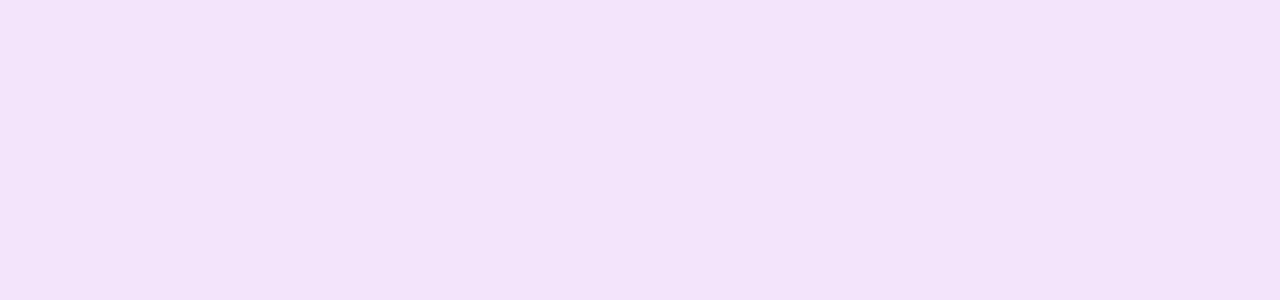
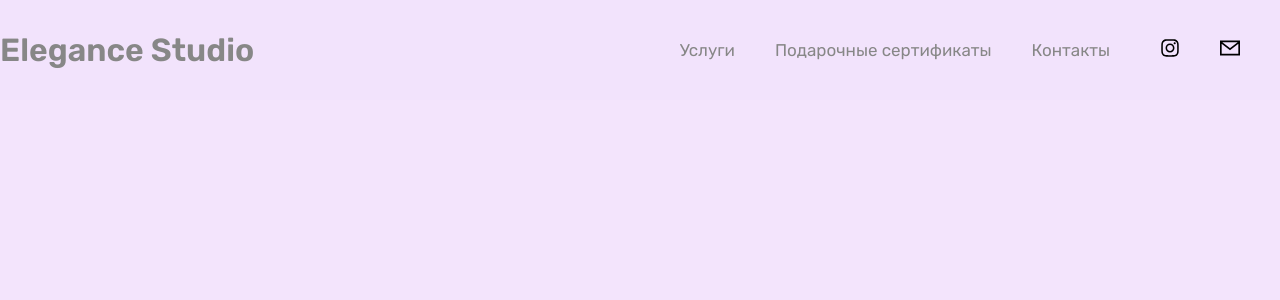
Before and after one commit to NausAlexus/manicure-studio, a React (Vite) app: page / in a window 1280 px wide. Shown: the top 300 px of the page. Built offline with nearby package versions, Linux system fonts and the light colour scheme.

Commit message:
Сделал хедер

```diff
--- a/index.html
+++ b/index.html
@@ -2,7 +2,7 @@
 <html lang="en">
   <head>
     <meta charset="UTF-8" />
-    <link rel="icon" href="/vite.svg" />
+    <link rel="icon" href="public/icon.ico" />
     <meta name="viewport" content="width=device-width, initial-scale=1.0" />
     <title>Студия маникюра</title>
   </head>
--- a/package.json
+++ b/package.json
@@ -14,7 +14,8 @@
   "dependencies": {
     "gh-pages": "^6.2.0",
     "react": "^18.3.1",
-    "react-dom": "^18.3.1"
+    "react-dom": "^18.3.1",
+    "react-icons": "^5.4.0"
   },
   "devDependencies": {
     "@eslint/js": "^9.15.0",
--- a/src/App.css
+++ b/src/App.css
@@ -1,10 +1,29 @@
-body {
+* {
     margin: 0;
     padding: 0;
     box-sizing: border-box;
-    font-family: "Roboto", sans-serif;
+}
+
+body {
+    font-family: "Rubik", sans-serif;
     font-size: 17px;
     font-weight: 400;
     font-style: normal;
     background: var(--background);
+    width: 1460px;
+    margin: 0 auto;
+    color: var(--color-text);
 }
+body::-webkit-scrollbar {
+    width: 10px;
+    background-color: rgb(238, 210, 255);
+}
+body::-webkit-scrollbar-thumb {
+    border-radius: 10px;
+    background-color: rgb(241, 161, 255);
+}
+body::-webkit-scrollbar-track {
+    -webkit-box-shadow: inset 0 0 6px rgb(238, 210, 255);
+    border-radius: 10px;
+    background-color: transparent;
+}
--- a/src/App.jsx
+++ b/src/App.jsx
@@ -1,8 +1,12 @@
 import './App.css';
+import Header from './components/Header/Header';
+import Main from './components/Main/Main';
 
 function App() {
 	return (
 		<>
+			<Header/>
+			<Main/>
 		</>
 	);
 };
--- a/src/components/Header/Header.css
+++ b/src/components/Header/Header.css
@@ -0,0 +1,72 @@
+.header-container {
+    width: 1460px;
+    height: 100px;
+    background: var(--background-header);
+    display: flex;
+    align-items: center;
+    justify-content: space-between;
+    position: fixed;
+    transition: top 0.3s ease-in;
+}
+.header-logo {
+    font-size: 32px;
+    font-weight: 600;
+    color: var(--color-text);
+    text-decoration: none;
+    transition: transform 0.3s ease;
+}
+.header-content {
+    display: flex;
+    align-items: center;
+    justify-content: center;
+    gap: 50px;
+}
+.nav ul {
+    display: flex;
+    align-items: center;
+    justify-content: center;
+    gap: 40px;
+    list-style: none;
+}
+.nav ul li a {
+    text-decoration: none;
+    color: var(--color-text);
+}
+.header-social ul {
+    display: flex;
+    align-items: center;
+    justify-content: center;
+    gap: 40px;
+    list-style: none;
+}
+.header-social ul li a {
+    font-size: 20px;
+    color: var(--color-social);
+}
+.header-social ul li,
+.nav ul li {
+    transition: transform 0.3s ease;
+}
+@media (min-width: 1025px) {
+    .header-logo:hover,
+    .nav ul li:hover,
+    .header-social ul li:hover {
+        transform: translateY(-3px);
+    }
+}
+.header-btn {
+    border: 2px solid var(--color-header-btn);
+    cursor: pointer;
+    width: 170px;
+    height: 40px;
+    font-size: 17px;
+    background-color: var(--background-header-btn);
+    color: var(--color-header-btn);
+    transition: all 0.3s ease;
+}
+@media (min-width: 1025px) {
+    .header-btn:hover {
+        background-color: var(--background-header-btn-hover);
+        color: var(--color-header-btn-hover);
+    }
+}
--- a/src/components/Header/Header.jsx
+++ b/src/components/Header/Header.jsx
@@ -0,0 +1,59 @@
+import './Header.css';
+import { FaInstagram } from "react-icons/fa6";
+import { GrMailOption } from "react-icons/gr";
+import HeaderConfig from "../../config/header-config.json";
+import { useState, useEffect } from 'react';
+
+function Header() {
+
+    // Состояния________________________________________________
+    const [headerTop, setHeaderTop] = useState(0);
+
+    // Вывод данных из config_____________________________________
+    const logoText = HeaderConfig['header-logo'][0];
+    const navLinks = HeaderConfig['nav-link'];
+    const socialPath = HeaderConfig['nav-social'][0];
+    const headerBtnText = HeaderConfig['nav-btn'][0].name;
+
+    // Функции__________________________________________________
+    const handleScroll = () => {
+        if (window.scrollY > 50) {
+            setHeaderTop(-100);
+        } else {
+            setHeaderTop(0);
+        }
+    };
+
+    // Побочные эффекты_________________________________________
+    useEffect(() => {
+        window.addEventListener('scroll', handleScroll);
+        // Удаляем обработчик события при размонтировании компонента
+        return () => {
+            window.removeEventListener('scroll', handleScroll);
+        };
+    }, []);
+
+	return (
+        <header className='header-container' style={{ top: `${headerTop}px` }}>
+            <a href={logoText.path} className='header-logo'>{logoText.logo}</a>
+            <div className="header-content">
+                <nav className='nav'>
+                    <ul>
+                        {navLinks.map(link => (
+                            <li key={link.name}><a href={link.path}>{link.name}</a></li>
+                        ))}
+                    </ul>
+                </nav>
+                <div className='header-social'>
+					<ul>
+						<li><a href={socialPath.path}><FaInstagram /></a></li>
+						<li><a href={socialPath.path}><GrMailOption /></a></li>
+					</ul>
+                </div>
+				<button className='header-btn'>{headerBtnText}</button>
+            </div>
+        </header>
+	);
+};
+
+export default Header;
--- /dev/null
+++ b/src/components/Main/Main.css
@@ -0,0 +1,5 @@
+.qqq {
+    margin-top: 100px;
+    height: 3000px;
+    background: black;
+}
--- /dev/null
+++ b/src/components/Main/Main.jsx
@@ -0,0 +1,10 @@
+import './Main.css';
+
+function Main() {
+	return (
+		<>
+		</>
+	);
+};
+
+export default Main;
--- a/src/config/header-config.json
+++ b/src/config/header-config.json
@@ -1,7 +1,8 @@
 {
     "header-logo": [
         {
-            "logo": "Elegance Studio"
+            "logo": "Elegance Studio",
+            "path": "#"
         }
     ],
     "nav-link": [
--- a/src/index.css
+++ b/src/index.css
@@ -1,2 +1,2 @@
-@import url('https://fonts.googleapis.com/css2?family=Roboto:ital,wght@0,100;0,300;0,400;0,500;0,700;0,900;1,100;1,300;1,400;1,500;1,700;1,900&display=swap');
+@import url('https://fonts.googleapis.com/css2?family=Rubik:ital,wght@0,300..900;1,300..900&display=swap');
 @import url("./variables.css");
--- a/src/variables.css
+++ b/src/variables.css
@@ -1,3 +1,12 @@
 :root{
     --background: rgb(243, 228, 252);
+    --background-header: rgba(243, 228, 252, 0.536);
+    --background-header-btn: transparent;
+    --background-header-btn-hover: rgb(0, 0, 0);
+
+    --color-text: rgb(135, 135, 135);
+    --color-header-btn: rgb(0, 0, 0);
+    --color-header-btn-hover: rgb(255, 255, 255);
+    --color-social: rgb(0, 0, 0);
+
 }
```
Also changed, not shown: 2 other files (tests, documents, lock files or other folders).
